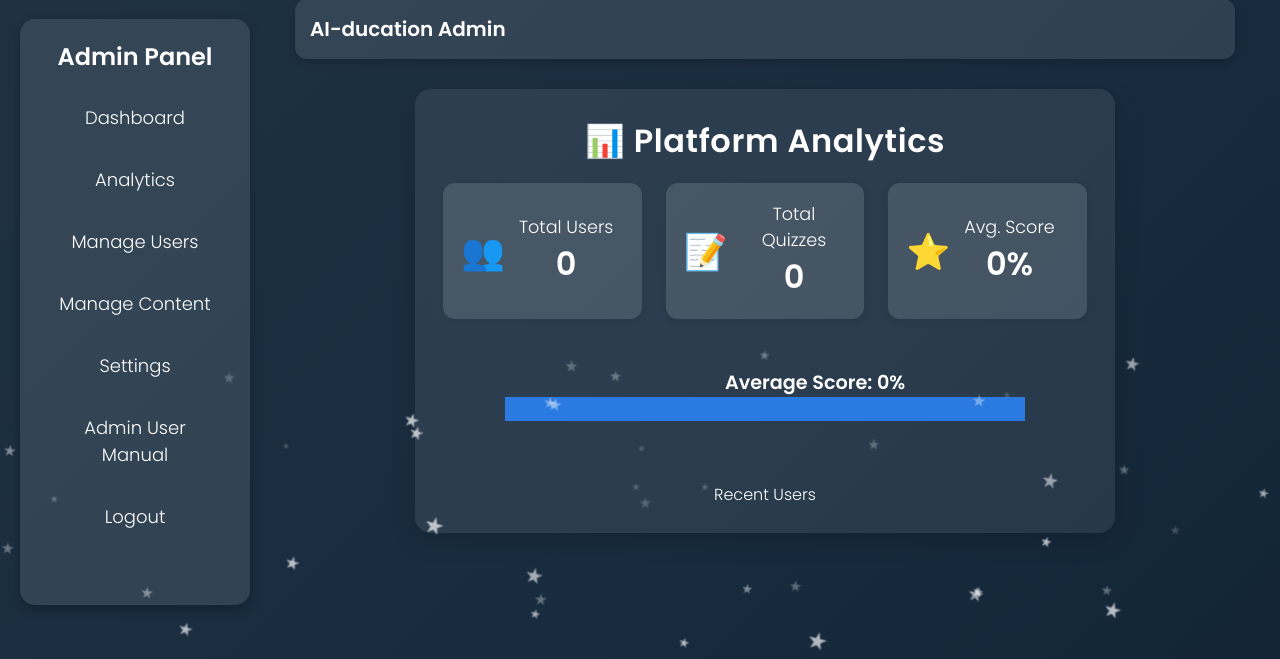
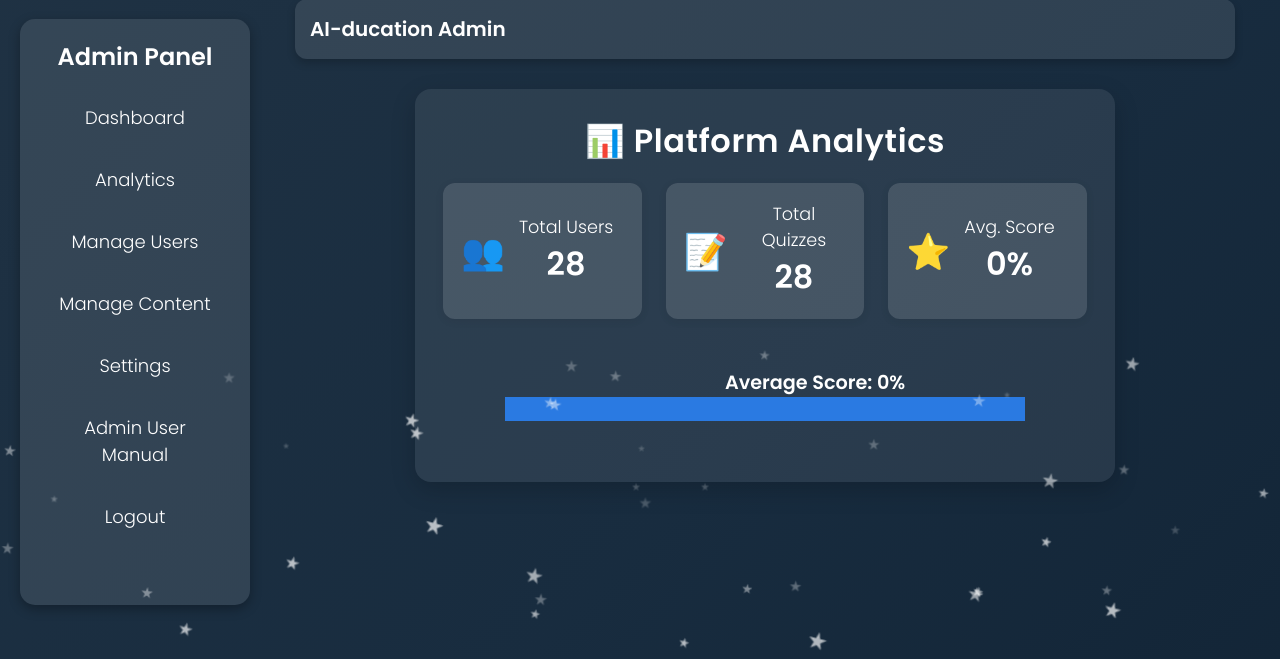
Before and after one commit to doomknight30/capstone-flask-aiducation, a Flask app: page /admin in a window 1280 px wide, after a click on "Analytics". Shown: the part 141-800 px from the top of the page. Run offline with Flask 3, Linux system fonts and the light colour scheme; the visitor is signed in with stand-in values (Sample User, id 1); data that the repository does not hold is empty.

Commit message:
Analytics formula changes

```diff
--- a/templates/admin.html
+++ b/templates/admin.html
@@ -432,7 +432,7 @@
             <div id="scoreChartContainer" style="margin: 18px 0 0 0;">
                 <canvas id="scoreChart" width="600" height="120"></canvas>
             </div>
-            <div id="recentUsersPanel" style="margin-top: 18px;">
+            <div id="recentUsersPanel" style="margin-top: 18px;" hidden>
                 <h4 style="margin-bottom:8px; font-weight:500;">Recent Users</h4>
                 <div id="recentUsersList" style="display:flex; gap:18px; flex-wrap:wrap;"></div>
             </div>
@@ -919,14 +919,14 @@
                 <span style="font-size:2.2em;">👥</span>
                 <div>
                     <div style="font-size:1.1em; font-weight:500;">Total Users</div>
-                    <div style="font-size:2em; font-weight:700;">${data.total_users}</div>
+                    <div style="font-size:2em; font-weight:700;">${data.total_users + 28}</div>
                 </div>
             </div>
             <div style="flex:1; min-width:160px; background:rgba(255,255,255,0.13); border-radius:12px; padding:18px; box-shadow:0 2px 8px rgba(0,0,0,0.08); display:flex; align-items:center; gap:14px;">
                 <span style="font-size:2.2em;">📝</span>
                 <div>
                     <div style="font-size:1.1em; font-weight:500;">Total Quizzes</div>
-                    <div style="font-size:2em; font-weight:700;">${data.total_quizzes}</div>
+                    <div style="font-size:2em; font-weight:700;">${data.total_quizzes + 28}</div>
                 </div>
             </div>
             <div style="flex:1; min-width:160px; background:rgba(255,255,255,0.13); border-radius:12px; padding:18px; box-shadow:0 2px 8px rgba(0,0,0,0.08); display:flex; align-items:center; gap:14px;">
```
